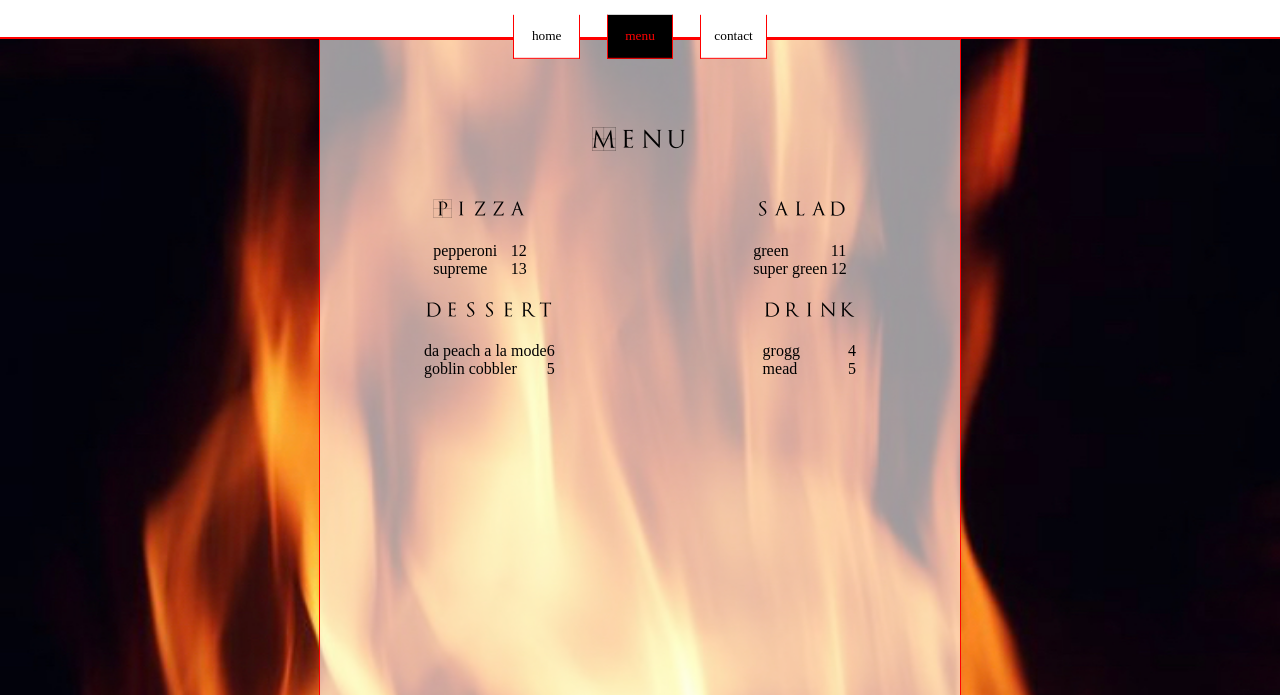
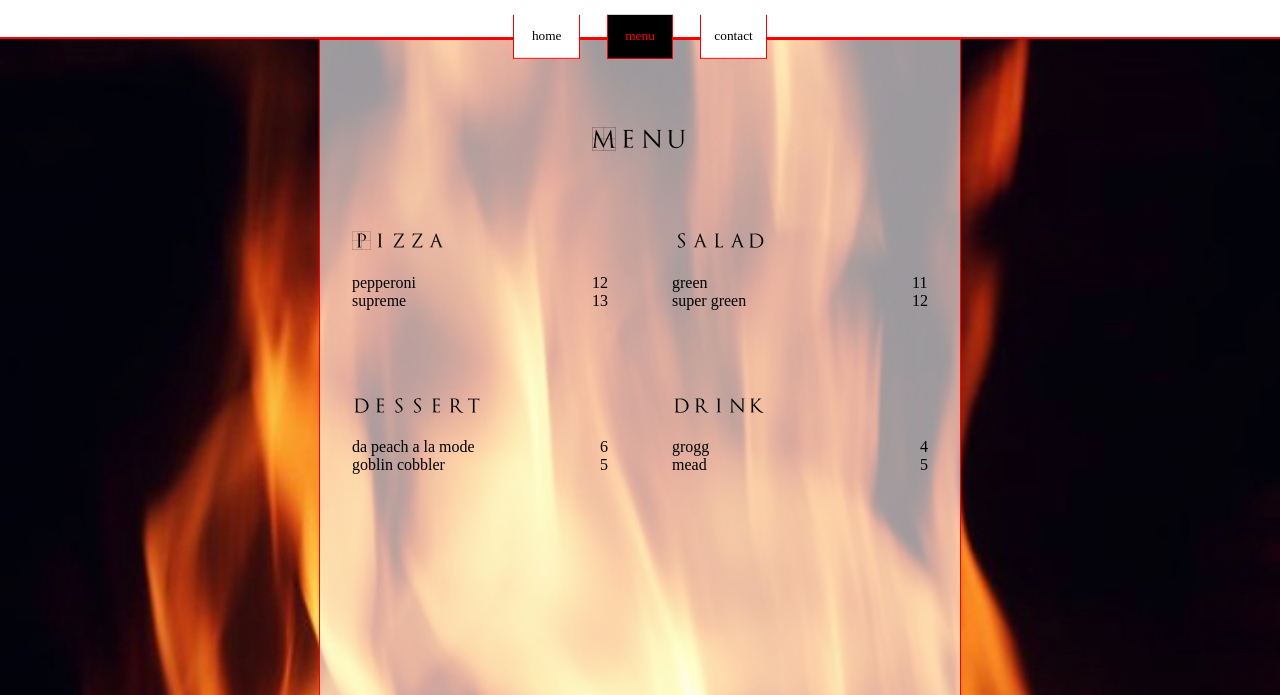
Before and after one commit to Jwatkins1138/dungeon-pizza, a website built with webpack: page index.html in a window 1280 px wide. Both pictures are taken after a click on the button "menu". Shown: the part 105-800 px from the top of the page. Built offline with nearby package versions, Linux system fonts and the light colour scheme.

Commit message:
menu formatting

```diff
--- a/src/style.css
+++ b/src/style.css
@@ -85,6 +85,9 @@ input[type=button].active {
 .sub-box {
   display: flex;
   flex-direction: column;
+  margin-top: 2em;
+  margin-bottom: 2em;
+  min-width: 20vw;
 
 }
 
```
